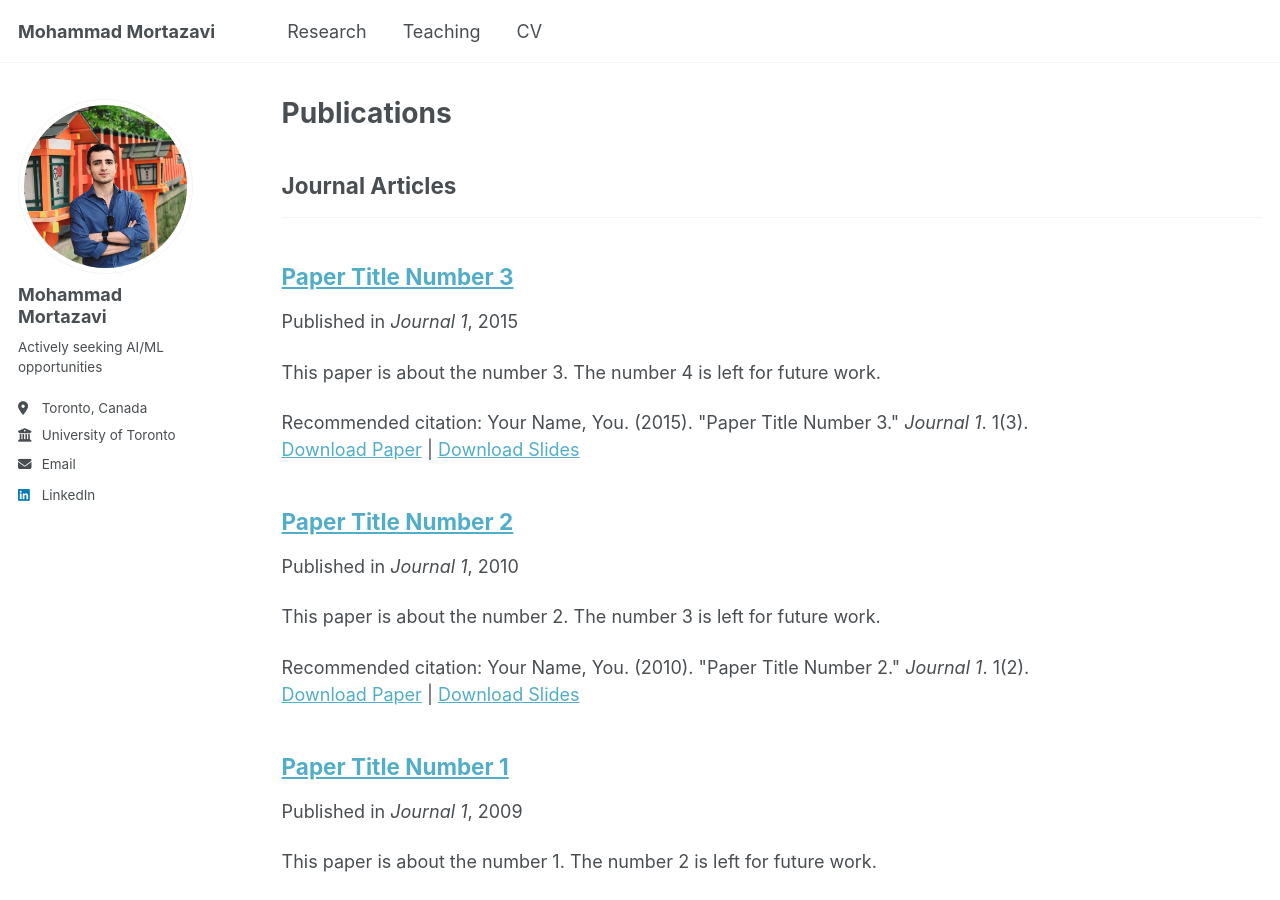
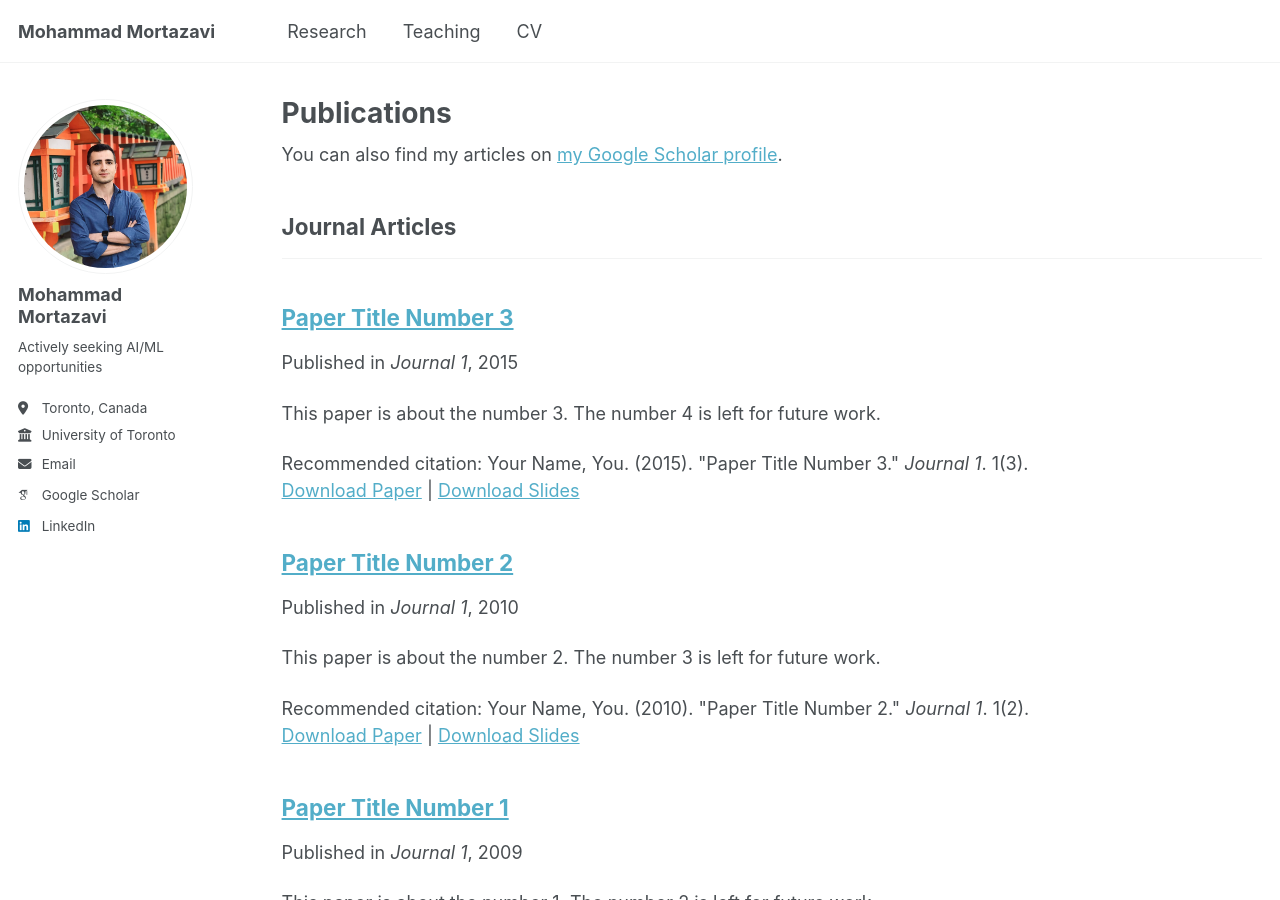
Before and after one commit to mortazawi/mortazawi.github.io, a Jekyll site: the page built from _pages/publications.html, in a window 1280 px wide and 900 px high. Built offline with Jekyll 4.4.1, drawn with Linux system fonts in a browser that asks for light colours; some web fonts are replaced; a script that is not in the unit is left out; some of the changed lines change nothing that is shown.

Commit message:
Update _config.yml

```diff
--- a/_config.yml
+++ b/_config.yml
@@ -34,7 +34,7 @@ author:
   # Academic websites
   academia         : # URL
   arxiv            : # URL - Update with the correct link to your profile
-  googlescholar    : #
+  googlescholar    : https://scholar.google.com/citations?user=_gmwjY0AAAAJ&hl=en
   inspire-hep      : # URL
   impactstory      : # URL
   orcid            : #
```
